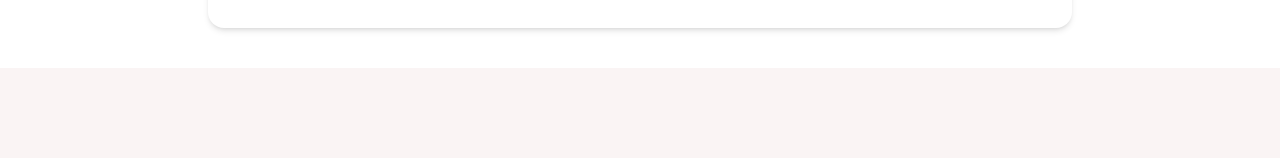
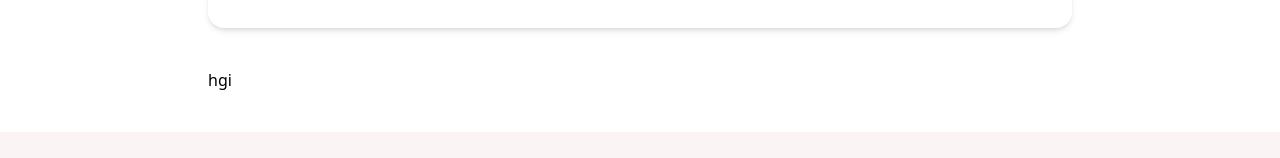
Before and after one commit to Rakib-Hassan-web/furniture-e-commarche-project-with-react, a React (Vite) app: page /BlogPage in a window 1280 px wide. Shown: the part 1951-2109 px from the top of the page. Built offline with nearby package versions, Linux system fonts and the light colour scheme.

Commit message:
Blog page complete

```diff
--- a/src/Pages/BlogPage.jsx
+++ b/src/Pages/BlogPage.jsx
@@ -95,6 +95,7 @@ export default function BlogPage() {
           </div>
         </div>
       ))}
+      <h2>hgi</h2>
     </div>
     </>
   );
```
